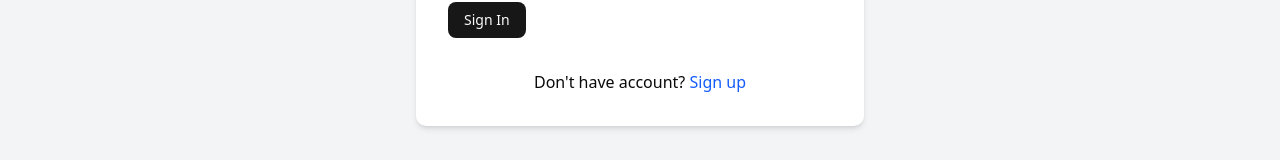
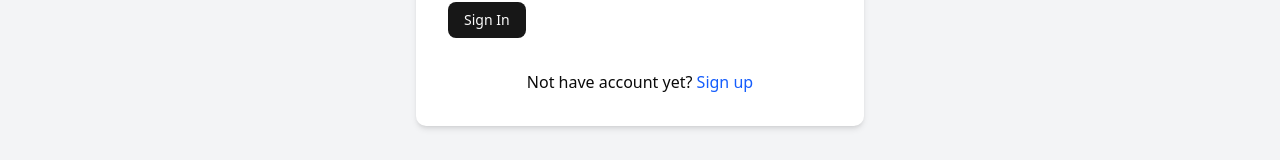
Before and after one commit to vaibhavgupta4444/FeedZen, a Next.js app: page /sign-in in a window 1280 px wide. Shown: the part 582-742 px from the top of the page. Built offline with nearby package versions, Linux system fonts and the light colour scheme; no server answers.

Commit message:
changes related to build

```diff
--- a/src/app/(app)/dashboard/page.tsx
+++ b/src/app/(app)/dashboard/page.tsx
@@ -4,7 +4,7 @@ import MessageCard from "@/components/MessageCard"
 import { Button } from "@/components/ui/button"
 import { Separator } from "@/components/ui/separator"
 import { Switch } from "@/components/ui/switch"
-import { Message, User } from "@/models/User"
+import { Message } from "@/models/User"
 import { acceptMessageSchema } from "@/schemas/acceptMessageSchema"
 import { ApiResponse } from "@/types/ApiResponse"
 import { zodResolver } from "@hookform/resolvers/zod"
@@ -85,7 +85,7 @@ const Page = () => {
 
   // Copy profile URL to clipboard
   const username = (session?.user)?.name
-  console.log("session",session?.user)
+
   const baseUrl = typeof window !== "undefined" ? `${window.location.protocol}//${window.location.host}` : ""
   const profileUrl = `${baseUrl}/u/${username}`
   const copyToClipboard = () => {
--- a/src/app/(auth)/sign-in/page.tsx
+++ b/src/app/(auth)/sign-in/page.tsx
@@ -81,7 +81,7 @@ const SignInPage = () => {
         </Form>
         <div className='text-center mt-4'>
           <p>
-            Don't have account?{' '}
+            Not have account yet?{' '}
             <a href='/sign-up' className='text-blue-600 hover:text-blue-800'>
               Sign up
             </a>
--- a/src/components/Navbar.tsx
+++ b/src/components/Navbar.tsx
@@ -14,7 +14,7 @@ const Navbar = () => {
     return (
         <nav className='p-4 md:p-6 shadow-md'>
             <div className='container mx-auto flex flex-col md:flex-row justify-between items-cemter'>
-                <a className='text-xl font-bold mb-4 md:mb-0' href="/">FeedZen</a>
+                <Link className='text-xl font-bold mb-4 md:mb-0' href="/">FeedZen</Link>
                 {
                     session ? (
                         <>
```
